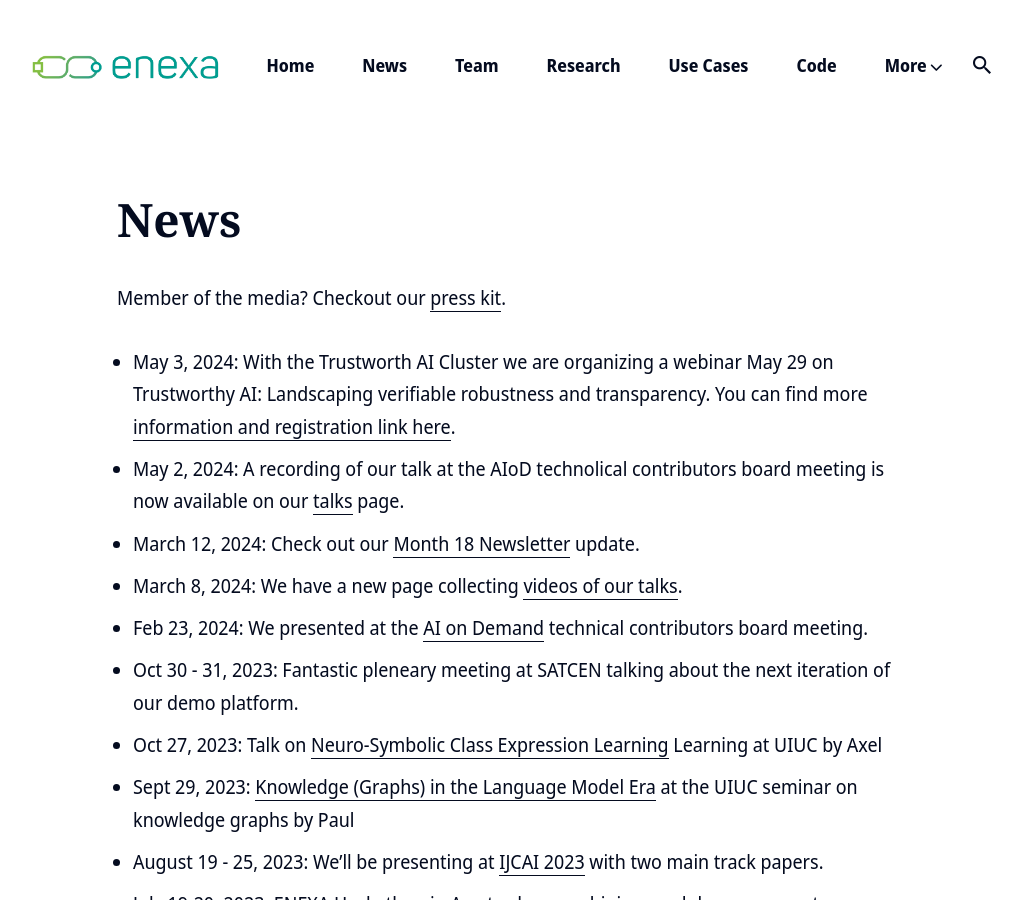
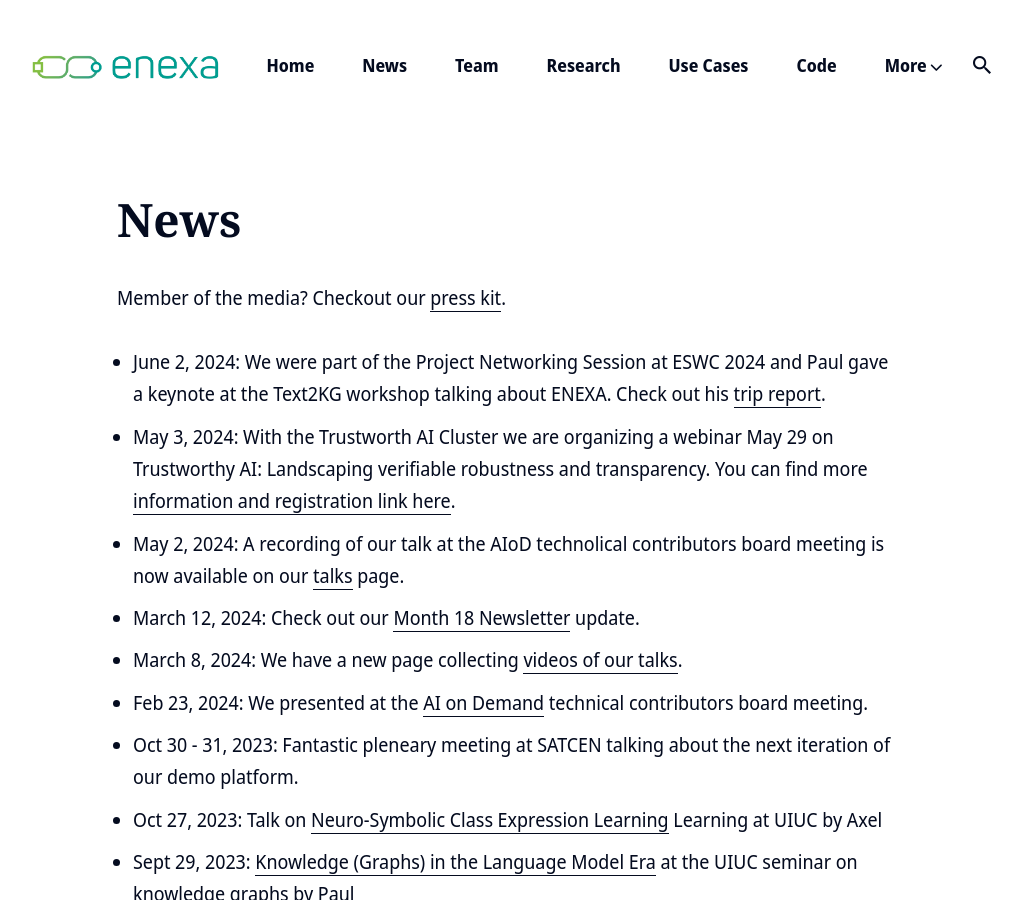
Before and after one commit to EnexaProject/enexaproject.github.io, a Jekyll site: the page built from _pages/news.md, in a window 1280 px wide and 900 px high. Shown: the whole window, without its empty margins (133-1155 px from the left). Built offline with Jekyll 4.4.1, drawn with Linux system fonts in a browser that asks for light colours; nearby versions of some CDN libraries.

Commit message:
Update news.md

```diff
--- a/_pages/news.md
+++ b/_pages/news.md
@@ -6,6 +6,7 @@ permalink: /news/
 
 Member of the media? Checkout our [press kit](/presskit/).
 
+* June 2, 2024: We were part of the Project Networking Session at ESWC 2024 and Paul gave a keynote at the Text2KG workshop talking about ENEXA. Check out his [trip report](https://thinklinks.wordpress.com/2024/06/02/trip-report-eswc-2024/).
 * May 3, 2024: With the Trustworth AI Cluster we are organizing a webinar May 29 on Trustworthy AI: Landscaping verifiable robustness and transparency. You can find more [information and registration link here](https://evenflow-project.eu/news/webinar-trustworthy-ai-cluster-adrae-evenflow/).
 * May 2, 2024: A recording of our talk at the AIoD technolical contributors board meeting is now available on our [talks](https://enexa.eu/talks/) page.
 * March 12, 2024: Check out our [Month 18 Newsletter](https://preview.mailerlite.io/preview/202883/emails/115518099363465015) update.
```
